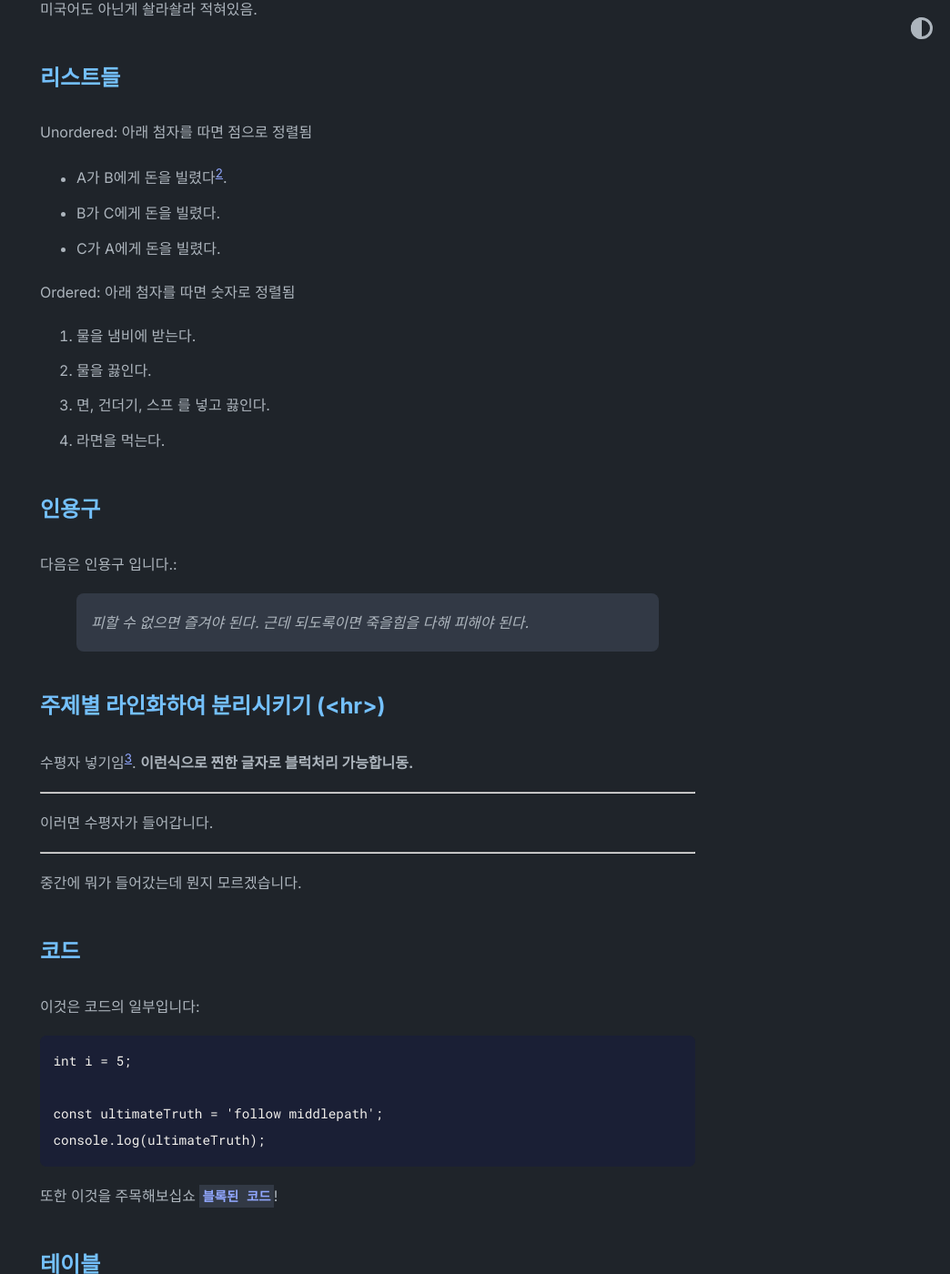
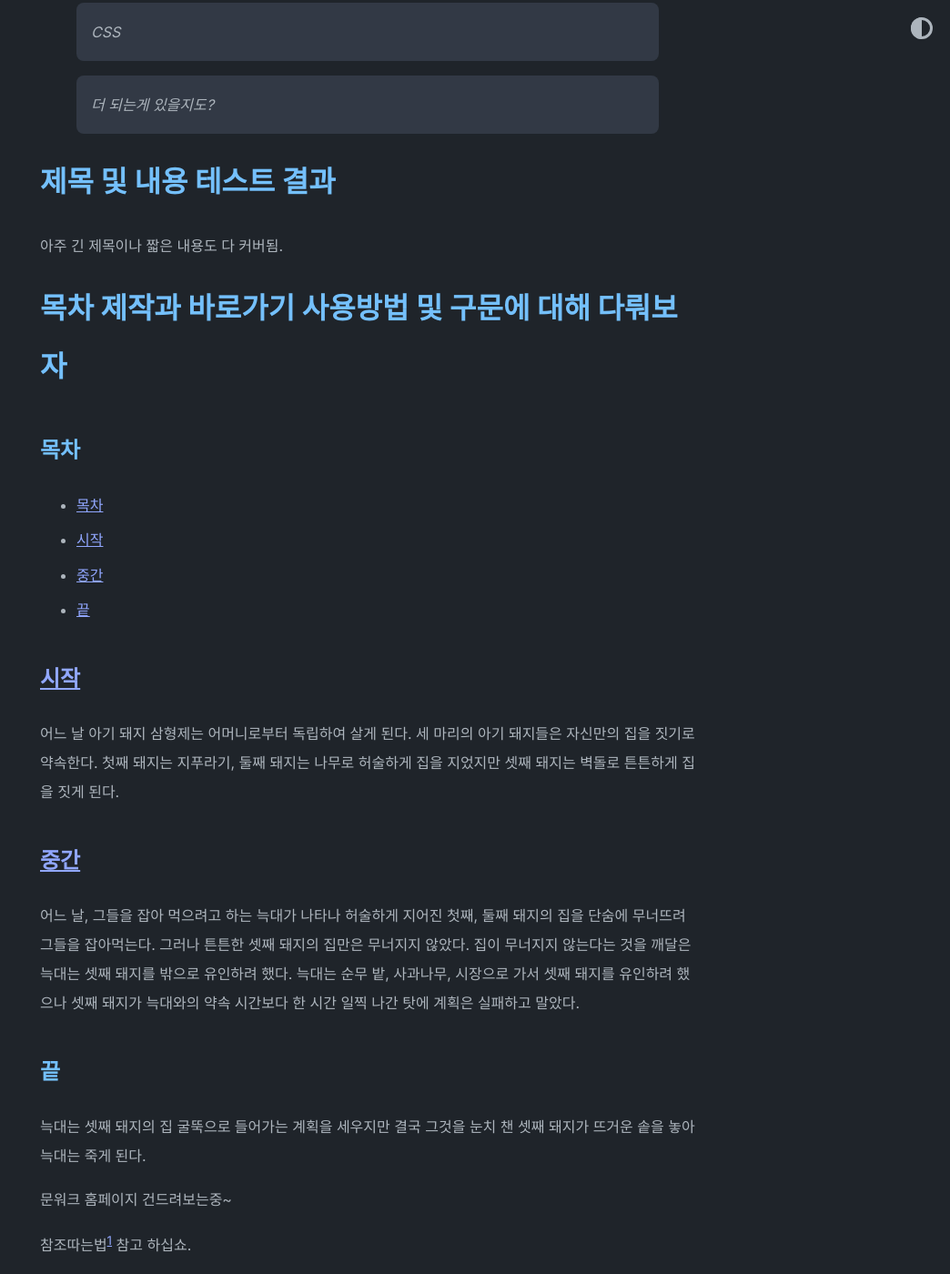
Before and after one commit to jhwq123/jhwq123.github.io, a Jekyll site: the page built from _posts/2020-07-07-overview-post.md, in a window 1280 px wide and 1400 px high, scrolled down 802 px. Shown: the whole window at 91% size, without its empty margins (236-1280 px from the left). Built offline with Jekyll 4.4.1, drawn with Linux system fonts in a browser that asks for light colours; some of the changed text lies outside the part shown.

Commit message:
updatePost8_1
updatePost8_1

```diff
--- a/_posts/2020-07-07-overview-post.md
+++ b/_posts/2020-07-07-overview-post.md
@@ -3,6 +3,47 @@ layout: post
 author: 팔이긴 원숭이
 tags: [tip, preview]
 ---
+
+# 언어 테스트 결과
+일본어, 중국어 등등 잘나옴.
+
+# 호환되는 코드목록
+
+> Python
+
+> Ruby
+
+> Javascript
+
+> Elixir
+
+> CSS
+
+> 더 되는게 있을지도?
+
+# 제목 및 내용 테스트 결과
+아주 긴 제목이나 짧은 내용도 다 커버됨.
+
+# 목차 제작과 바로가기 사용방법 및 구문에 대해 다뤄보자
+
+## 목차
+- [목차](#table)
+- [시작](#start)
+- [중간](#middle)
+- [끝](#end)
+
+## [시작](#start)
+어느 날 아기 돼지 삼형제는 어머니로부터 독립하여 살게 된다.
+세 마리의 아기 돼지들은 자신만의 집을 짓기로 약속한다.
+첫째 돼지는 지푸라기, 둘째 돼지는 나무로 허술하게 집을 지었지만 셋째 돼지는 벽돌로 튼튼하게 집을 짓게 된다.
+## [중간](#middle)
+어느 날, 그들을 잡아 먹으려고 하는 늑대가 나타나 허술하게 지어진 첫째, 둘째 돼지의 집을 단숨에 무너뜨려 그들을 잡아먹는다.
+그러나 튼튼한 셋째 돼지의 집만은 무너지지 않았다.
+집이 무너지지 않는다는 것을 깨달은 늑대는 셋째 돼지를 밖으로 유인하려 했다.
+늑대는 순무 밭, 사과나무, 시장으로 가서 셋째 돼지를 유인하려 했으나 셋째 돼지가 늑대와의 약속 시간보다 한 시간 일찍 나간 탓에 계획은 실패하고 말았다.
+## 끝
+늑대는 셋째 돼지의 집 굴뚝으로 들어가는 계획을 세우지만 결국 그것을 눈치 챈 셋째 돼지가 뜨거운 솥을 놓아 늑대는 죽게 된다.
+
 
 문워크 홈페이지 건드려보는중~
 
```
Also changed, not shown: _posts/2020-07-08-language-tests.md (deleted, +0 -53 lines), _posts/2020-07-08-very-very-very-long-title-and-very-very-very-short-content.md (deleted, +0 -5 lines), _posts/2020-07-09-post-example-with-headings-and-toc.md (+11 -8 lines), _posts/2021-01-08-code.md (deleted, +0 -122 lines), _posts/2021-03-04-soopr.md (+8 -6 lines).
